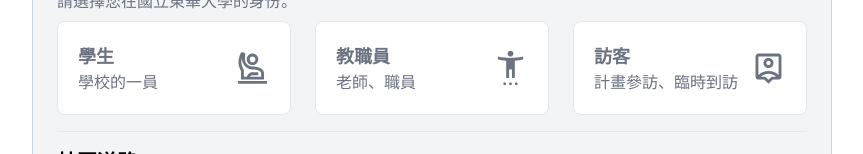
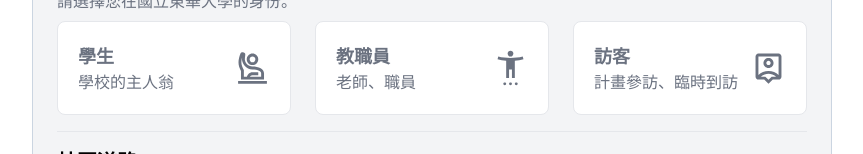
Before and after one commit to yc97463/ndhusa-traffic, a Next.js app: page / in a window 1280 px wide. Shown: the part 646-800 px from the top of the page, without its empty margins (208-1071 px from the left). Built offline with nearby package versions, Linux system fonts and the light colour scheme.

Commit message:
fix typo

```diff
--- a/pages/index.tsx
+++ b/pages/index.tsx
@@ -47,7 +47,7 @@
                 >
                   <div className="block">
                     <div className="w-full text-lg font-semibold">學生</div>
-                    <div className="w-full">學校的一員</div>
+                    <div className="w-full">學校的主人翁</div>
                   </div>
                   <svg
                     width="35"
```
